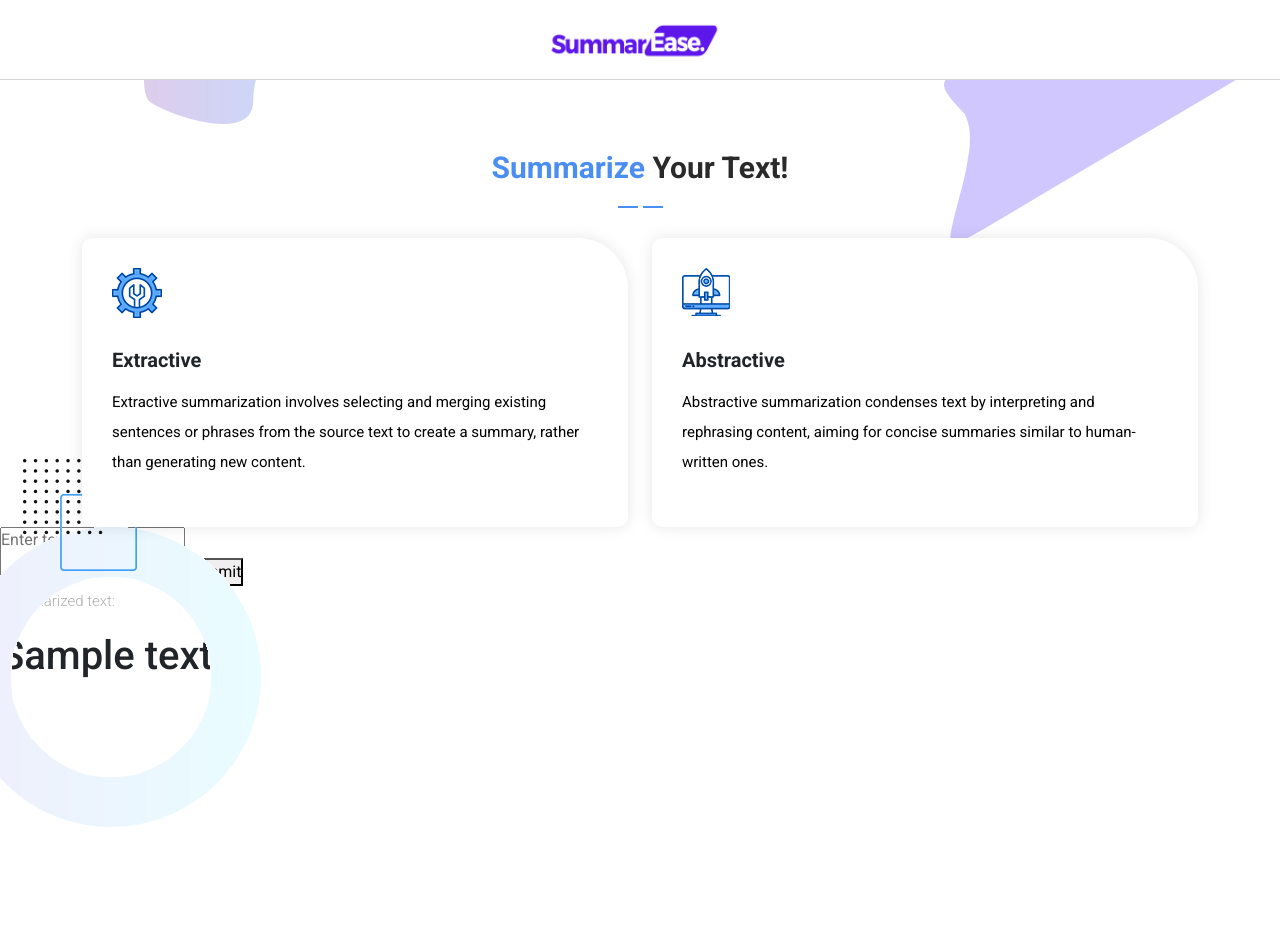
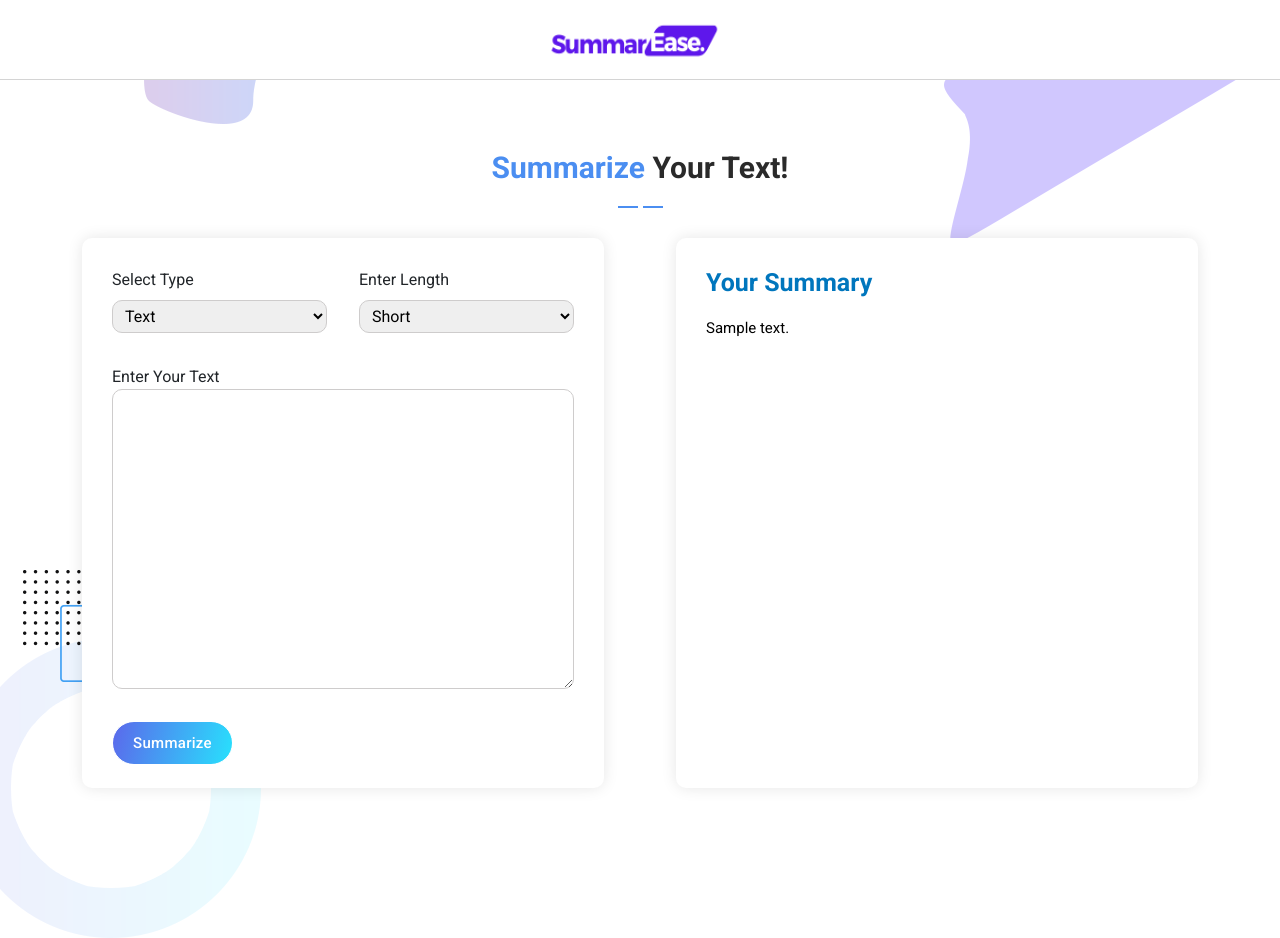
Before and after one commit to var-rishabh/SummarEase, a Flask app: template templates/summarize.html in a window 1280 px wide. Before the commit the page ends 827 px from the top, so only its background shows below. Run offline with Flask 3, Linux system fonts and the light colour scheme; the template is opened without the code that fills it: most values are stand-ins (such as "Sample title", 1, 10 or a date in 2020); some libraries are stand-ins or nearby versions.

Commit message:
Frontend Completed (v1.5) 😎

```diff
--- a/static/styles/main.css
+++ b/static/styles/main.css
@@ -562,7 +562,6 @@ Team
 ---------------------------------------------
 */
 
-
 .team-tables {
     padding-top: 130px;
 }
@@ -686,12 +685,18 @@ Team
 }
 
 .postcard:hover .postcard__bar {
-    width: 180px;
+    width: 100px;
 }
 
 @media screen and (min-width: 769px) {
+    .team_cards {
+        flex-direction: column;
+    }
+
     .postcard {
         flex-wrap: inherit;
+        min-width: 600px;
+        max-width: 600px;
     }
 
     .postcard .postcard__title {
@@ -747,6 +752,10 @@ Team
 }
 
 @media screen and (min-width: 1024px) {
+    .team_cards {
+        flex-direction: column;
+    }
+
     .postcard__text {
         padding: 2rem 3.5rem;
     }
@@ -1034,13 +1043,20 @@ responsive
     .contact-info {
         margin-top: 60px;
     }
-
-    form#contact {
-        padding: 45px;
-    }
 }
 
 @media (max-width: 767px) {
+    .team_cards {
+        flex-direction: column;
+    }
+
+    .postcard {
+        flex-wrap: inherit;
+        min-width: 100%;
+        max-width: 100%;
+        flex-direction: column;
+    }
+
     .the-clients .naccs .menu div {
         text-align: center;
     }
@@ -1165,3 +1181,195 @@ responsive
         margin-top: 15px;
     }
 }
+
+
+/*
+---------------------------------------------
+Service Style
+---------------------------------------------
+*/
+
+.section-heading {
+    position: relative;
+    z-index: 2;
+}
+
+.section-heading h4 {
+    color: #2a2a2a;
+    font-size: 30px;
+    font-weight: 700;
+    text-transform: capitalize;
+}
+
+.section-heading h4 em {
+    font-style: normal;
+    color: #4b8ef1;
+}
+
+.section-heading img {
+    width: 45px;
+    height: 2px;
+}
+
+.services {
+    padding-top: 150px;
+    position: relative;
+}
+
+.services .section-heading p {
+    margin-top: 10px;
+    margin-left: 18%;
+    margin-right: 18%;
+}
+
+.services:after {
+    content: '';
+    background-image: url(../images/services-left-dec.png);
+    background-repeat: no-repeat;
+    position: absolute;
+    left: 0;
+    bottom: -150px;
+    width: 261px;
+    height: 368px;
+    z-index: 0;
+}
+
+.services:before {
+    content: '';
+    background-image: url(../images/services-right-dec.png);
+    background-repeat: no-repeat;
+    position: absolute;
+    right: 0;
+    top: 0;
+    width: 1136px;
+    height: 244px;
+    z-index: 0;
+}
+
+.services .section-heading {
+    text-align: center;
+    margin-bottom: 20px;
+}
+
+
+/* Summarize Item */
+
+.summarize-item {
+    position: relative;
+    z-index: 1;
+    padding: 30px 30px 0;
+    box-shadow: 0px 0px 15px rgba(0, 0, 0, 0.1);
+    background-color: white;
+    border-radius: 10px;
+    transition: all .3s;
+    min-height: 550px;
+    max-height: 550px;
+    -webkit-border-radius: 10px;
+    -moz-border-radius: 10px;
+    -ms-border-radius: 10px;
+    -o-border-radius: 10px;
+    -webkit-transition: all .3s;
+    -moz-transition: all .3s;
+    -ms-transition: all .3s;
+    -o-transition: all .3s;
+}
+
+.summarize-item h4 {
+    transition: all .3s;
+    font-size: 25px;
+    font-weight: 700;
+    margin-bottom: 15px;
+    color: #0076bd;
+}
+
+.summarize-item p {
+    transition: all .3s;
+    color: #000;
+    font-size: 15px;
+    font-weight: 400;
+}
+
+.second-summarize p {
+    overflow-y: scroll;
+    max-height: 450px;
+    text-align: justify;
+    padding: 0 2rem 0 0;
+}
+
+.first-summarize {
+    display: flex;
+    flex-direction: column;
+    gap: 2rem;
+}
+
+.first_part {
+    display: flex;
+    align-items: center;
+    justify-content: space-between;
+    gap: 2rem;
+}
+
+.first_part-head {
+    display: flex;
+    flex-direction: column;
+    gap: 0.5rem;
+    width: 50%;
+}
+
+.first_part select {
+    width: 100%;
+    border: 1px solid rgb(206, 204, 204);
+    border-radius: 10px;
+    padding: 0.3rem 0.5rem;
+}
+
+.second_part {
+    display: flex;
+    flex-direction: column;
+}
+
+.second_part textarea {
+    width: 100%;
+    height: 300px;
+    overflow-y: scroll;
+    border: 1px solid rgb(206, 204, 204);
+    border-radius: 10px;
+    padding: 0.3rem 0.5rem;
+    -webkit-border-radius: 10px;
+    -moz-border-radius: 10px;
+    -ms-border-radius: 10px;
+    -o-border-radius: 10px;
+}
+
+.second_part textarea:hover,
+.second_part textarea:active,
+.second_part textarea:focus {
+    border: 1px solid rgb(206, 204, 204);
+    box-shadow: none;
+}
+
+.gradient-button button {
+    display: inline-block !important;
+    padding: 10px 20px !important;
+    color: #fff !important;
+    text-transform: capitalize;
+    font-size: 15px;
+    background: rgb(19, 175, 240);
+    background: linear-gradient(105deg, rgba(91, 104, 235, 1) 0%, rgba(40, 225, 253, 1) 100%);
+    border-radius: 23px;
+    border: 1px solid white;
+    font-weight: 500 !important;
+    letter-spacing: 0.3px !important;
+    transition: all .5s;
+}
+
+.gradient-button button:hover {
+    color: #ccc9c9 !important;
+    background: rgb(19, 175, 240);
+    background: linear-gradient(105deg, rgba(91, 104, 235, 1) 0%, rgba(40, 225, 253, 1) 100%);
+}
+
+.summarize_card.row {
+    display: flex;
+    gap: 3rem;
+}
--- a/templates/summarize.html
+++ b/templates/summarize.html
@@ -30,11 +30,11 @@
         </nav>
     </header>
 
-    <div id="features" class="services section">
+    <div class="services section">
         <div class="container">
             <div class="row">
                 <div class="col-lg-8 offset-lg-2">
-                    <div class="section-heading  wow fadeInDown" data-wow-duration="1s" data-wow-delay="0.5s">
+                    <div class="section-heading">
                         <h4><em>Summarize</em> your text!</h4>
                         <img src="../static/images/heading-line-dec.png" alt="">
                     </div>
@@ -42,40 +42,46 @@
             </div>
         </div>
         <div class="container">
-            <div class="row">
+            <div class="row summarize_card">
                 <div class="col-lg">
-                    <div class="service-item first-service">
-                        <div class="icon"></div>
-                        <h4>Extractive</h4>
-                        <p>
-                            Extractive summarization involves selecting and merging existing sentences or phrases from
-                            the source text to create a summary, rather than generating new content.
-                        </p>
-                    </div>
+                    <form action="summarize" method="post">
+                        <div class="summarize-item first-summarize">
+                            <div class="first_part">
+                                <div class="first_part-head">
+                                    <label for="type">Select Type</label>
+                                    <select name="type" id="type">
+                                        <option value="0">Text</option>
+                                        <option value="1">Link</option>
+                                    </select>
+                                </div>
+                                <div class="first_part-head">
+                                    <label for="length">Enter Length</label>
+                                    <select name="length" id="length">
+                                        <option value="5">Short</option>
+                                        <option value="10">Long</option>
+                                        <option value="20">Very-Long</option>
+                                    </select>
+                                </div>
+                            </div>
+                            <div class="second_part">
+                                <label for="text">Enter Your Text</label>
+                                <textarea name="text" type="text" for="text"></textarea>
+                            </div>
+                            <div class="gradient-button">
+                                <button type="submit">Summarize</button>
+                            </div>
+                        </div>
+                    </form>
                 </div>
                 <div class="col-lg">
-                    <div class="service-item second-service">
-                        <div class="icon"></div>
-                        <h4>Abstractive</h4>
-                        <p>
-                            Abstractive summarization condenses text by interpreting and rephrasing content, aiming for
-                            concise summaries similar to human-written ones.
-                        </p>
+                    <div class="summarize-item second-summarize">
+                        <h4>Your Summary</h4>
+                        <p>{{summary}}</p>
                     </div>
                 </div>
             </div>
         </div>
     </div>
-
-
-    <form action="summarize" method="post">
-        <textarea type="text" name="text" id="text" placeholder="Enter text here"></textarea>
-        <button type="submit">Submit</button>
-    </form>
-    <p>
-        Summarized text:
-    <h1> {{ summary }} </h1>
-    </p>
 </body>
 
 </html>
```
Also changed, not shown: templates/main.html (+6 -5 lines).
